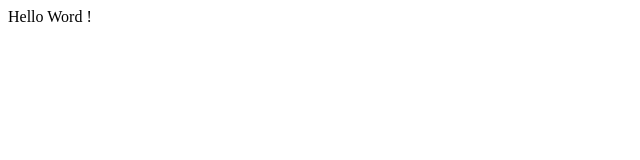
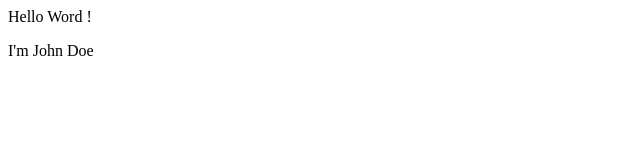
Before and after one commit to V-inSe/ProjetGit, a plain HTML site: page Index.html in a window 1280 px wide. Shown: the full height of the page, 0-640 px from the left. Drawn offline with Linux system fonts and the light colour scheme.

Commit message:
Je vais commit sur la branche MASTER

```diff
--- a/Index.html
+++ b/Index.html
@@ -9,5 +9,6 @@
   <p>
    Hello Word !
   </p>
+  <p>I'm John Doe</p>
  </body>
 </html>
```
